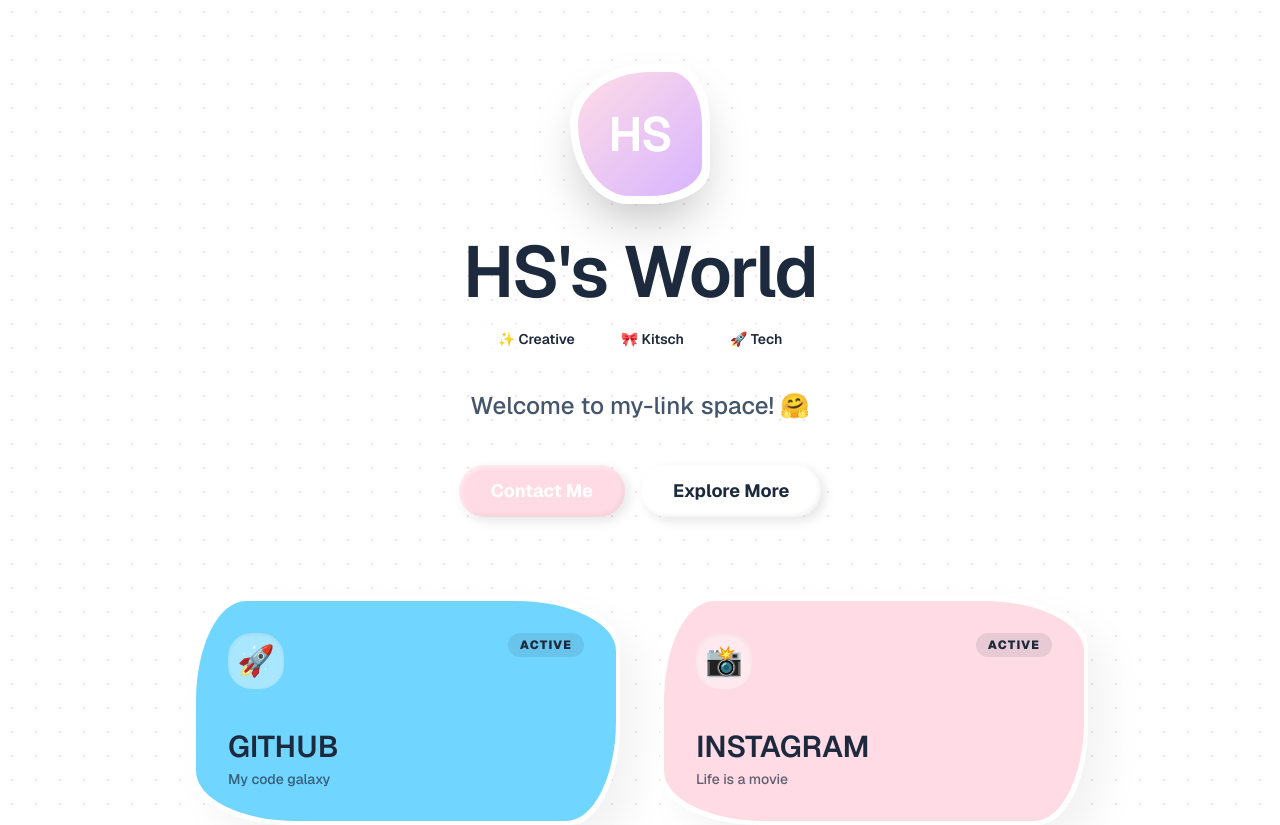
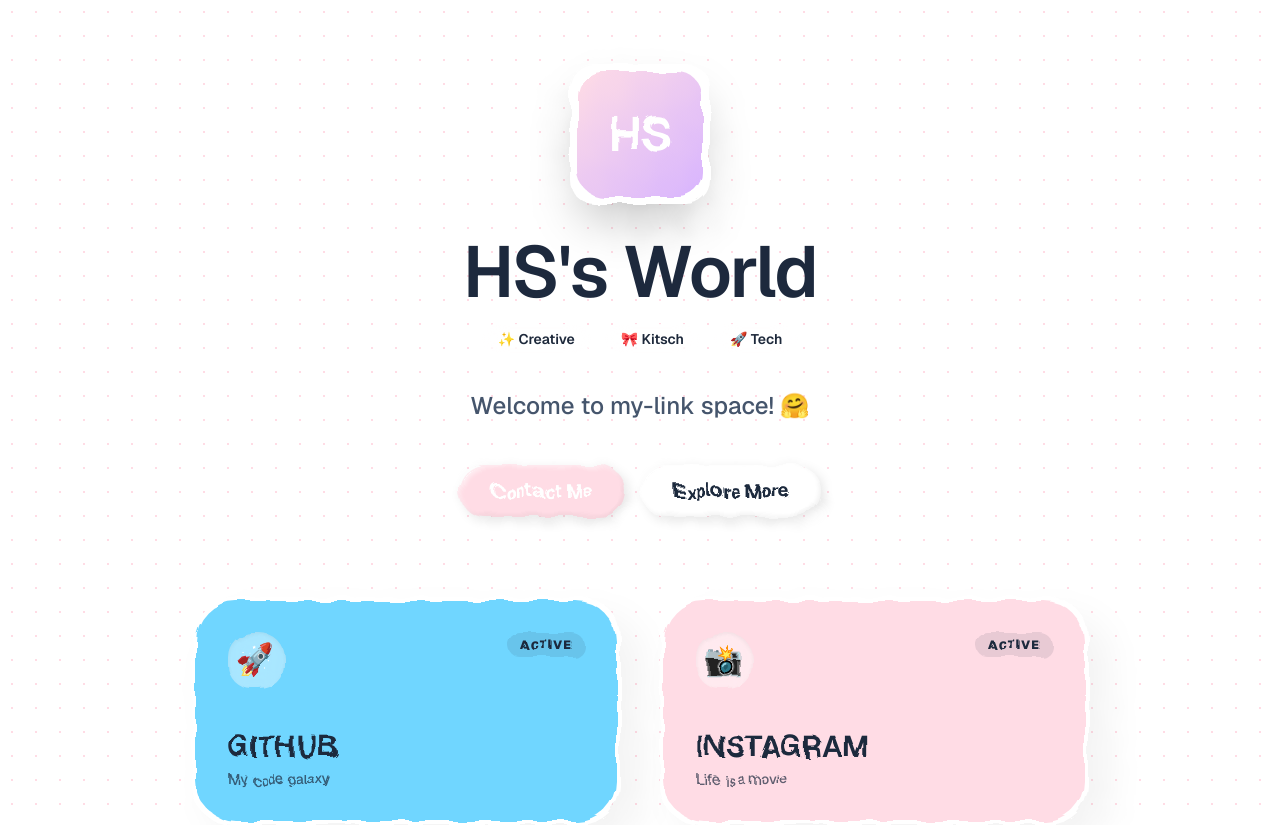
Before and after one commit to KimHaeSeul/my-link, a Next.js app in the folder my-profile/: page / in a window 1280 px wide. Shown: the top 825 px of the page. Built offline with nearby package versions, Linux system fonts and the light colour scheme.

Commit message:
style: 컴포넌트 형태를 사각형으로 복구하고 테두리에 구불구불한 물결(Wavy) 필터 적용

```diff
--- a/my-profile/app/globals.css
+++ b/my-profile/app/globals.css
@@ -77,20 +77,17 @@
   }
 
   .blob-shape {
-    border-radius: 70% 30% 50% 50% / 50% 50% 30% 70%;
-    @apply transition-all duration-500 ease-in-out;
+    @apply rounded-3xl transition-all duration-300;
   }
 
   .cloud-card {
-    @apply relative bg-white transition-all duration-500;
-    border-radius: 50px 100px 50px 100px / 100px 50px 100px 50px;
+    @apply relative bg-white transition-all duration-300 rounded-[40px];
     box-shadow:
       20px 20px 40px rgba(0, 0, 0, 0.05),
       inset 10px 10px 20px rgba(255, 255, 255, 0.8);
   }
 
   .cloud-card:hover {
-    border-radius: 100px 50px 100px 50px / 50px 100px 50px 100px;
     @apply scale-[1.02];
   }
 }
--- a/my-profile/app/page.tsx
+++ b/my-profile/app/page.tsx
@@ -10,6 +10,16 @@
 
   return (
     <div className="relative min-h-screen py-16 px-6 overflow-hidden">
+      {/* SVG Filter for Wavy/Squiggly Borders */}
+      <svg className="absolute w-0 h-0">
+        <defs>
+          <filter id="wavy-edge">
+            <feTurbulence type="fractalNoise" baseFrequency="0.05" numOctaves="1" result="noise" />
+            <feDisplacementMap in="SourceGraphic" in2="noise" scale="10" />
+          </filter>
+        </defs>
+      </svg>
+
       {/* Background Stickers */}
       <div className="sticker top-[60%] left-[20%] text-4xl opacity-30">☁️</div>
 
@@ -17,7 +27,10 @@
         {/* Profile Header */}
         <div className="flex flex-col items-center text-center mb-20">
           <div className="relative mb-8">
-            <div className="w-[140px] h-[140px] bg-white p-2 shadow-2xl blob-shape overflow-hidden">
+            <div
+              className="w-[140px] h-[140px] bg-white p-2 shadow-2xl blob-shape overflow-hidden"
+              style={{ filter: "url(#wavy-edge)" }}
+            >
               <div className="w-full h-full rounded-[inherit] bg-gradient-to-br from-bubblegum-pink to-lavender-dream flex items-center justify-center text-white text-5xl font-semibold tracking-tight">
                 HS
               </div>
@@ -39,10 +52,16 @@
           </p>
 
           <div className="flex gap-4">
-            <button className="clay-btn bg-bubblegum-pink text-white text-lg">
+            <button
+              className="clay-btn bg-bubblegum-pink text-white text-lg"
+              style={{ filter: "url(#wavy-edge)" }}
+            >
               Contact Me
             </button>
-            <button className="clay-btn bg-white text-slate-800 text-lg">
+            <button
+              className="clay-btn bg-white text-slate-800 text-lg"
+              style={{ filter: "url(#wavy-edge)" }}
+            >
               Explore More
             </button>
           </div>
@@ -55,7 +74,8 @@
               href={link.url}
               target="_blank"
               rel="noopener noreferrer"
-              className="cloud-card p-1 group"
+              className="cloud-card p-1 group overflow-visible"
+              style={{ filter: "url(#wavy-edge)" }}
             >
               <div className={`${link.color} w-full h-full p-8 flex flex-col justify-between min-h-[220px] rounded-[inherit]`}>
                 <div className="flex justify-between items-start">
```
